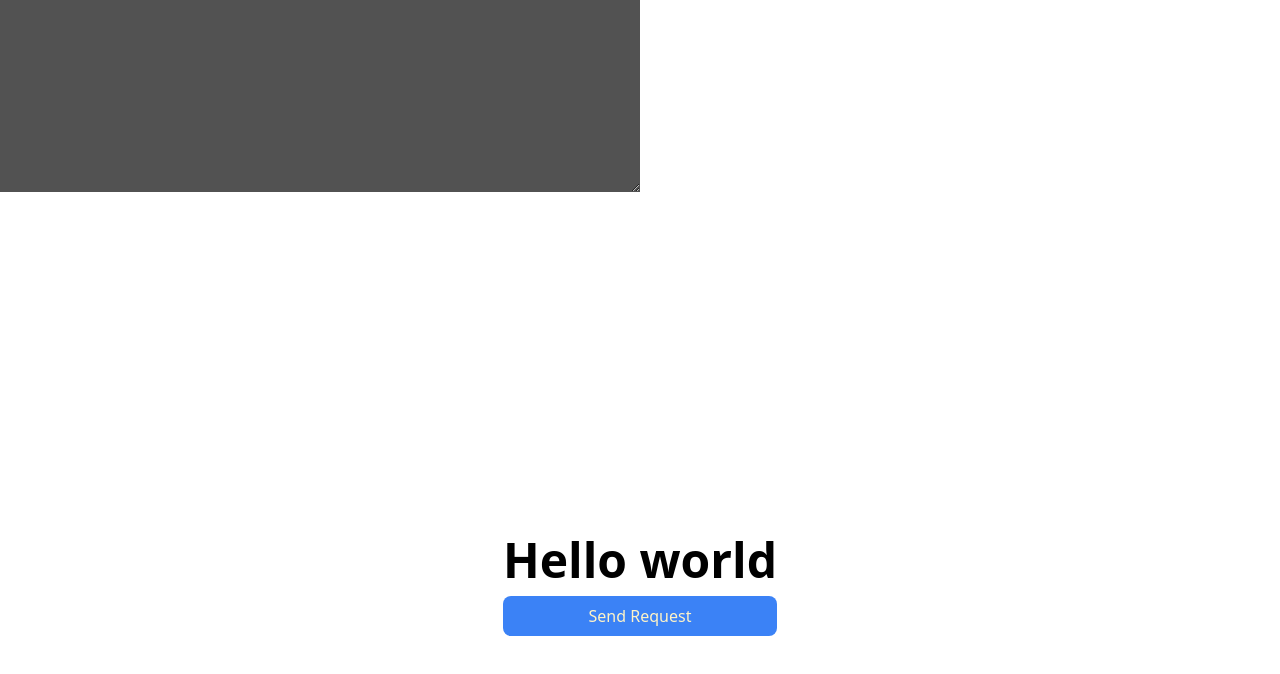
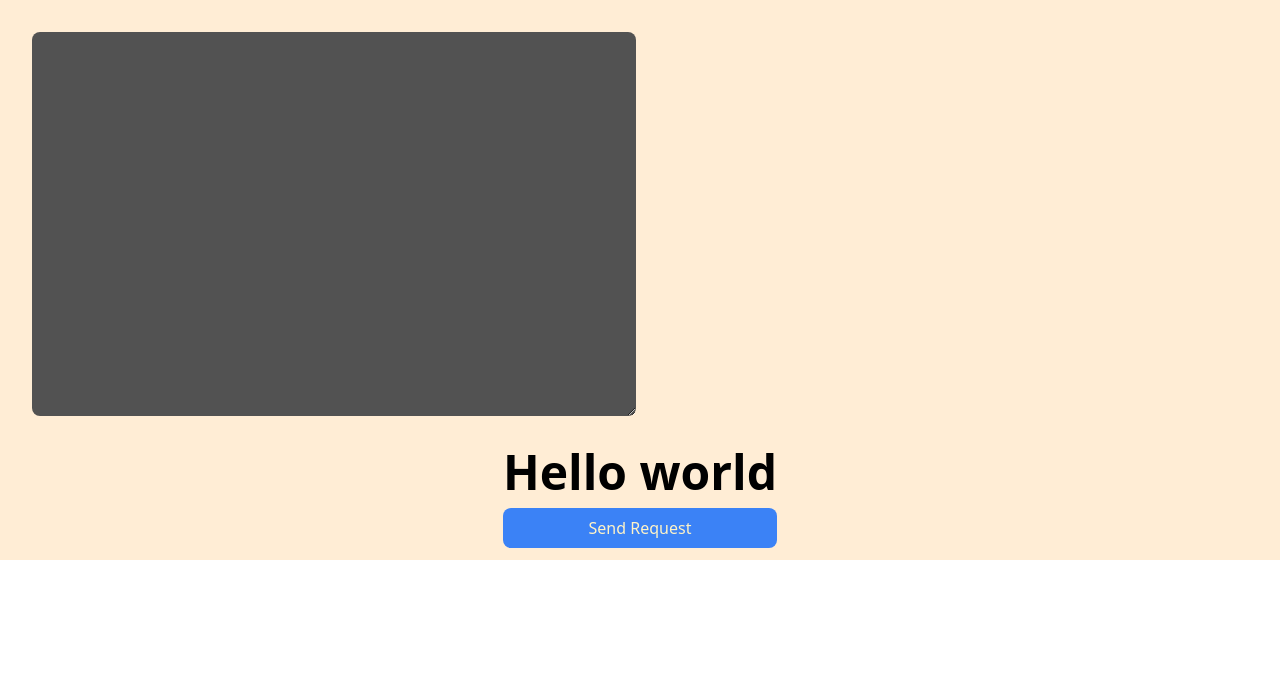
Before and after one commit to WukoSiric/fastmark, a Vue app in the folder client/: page / in a window 1280 px wide. Shown: the top 674 px of the page. Built offline with nearby package versions, Linux system fonts and the light colour scheme.

Commit message:
Removed markdown2

```diff
--- a/client/src/App.vue
+++ b/client/src/App.vue
@@ -14,6 +14,7 @@ export default {
       const response = await fetch('http://localhost:5001/markdown')
       if (response.ok) {
         this.content = await response.text()
+        this.content = marked(this.content)
       } else {
         this.content = 'Error'
       }
@@ -26,21 +27,28 @@ export default {
 </script>
 
 <template>
-  <div class="grid grid-cols-2">
+  <div class="bg-orange-100">
+    <div class="grid grid-cols-2 gap-2 p-8">
       <textarea
         v-model="userInput"
         @input="updatePreview"
-      class="h-48 bg-neutral-600 p-2 text-white"
+        class="min-h-96 rounded-lg bg-neutral-600 p-2 font-mono text-white"
       ></textarea>
-    <div class="prose" v-html="parsed"></div>
+      <div class="prose font-serif" v-html="parsed"></div>
     </div>
-  <div class="grid h-screen place-content-center gap-3">
+    <div class="grid place-content-center gap-3">
       <h1 class="flex text-5xl font-bold">Hello world</h1>
       <button @click="sendRequest" class="rounded-lg bg-blue-500 p-2 font-medium text-amber-100">
         Send Request
       </button>
       <div class="prose" v-html="content"></div>
     </div>
+  </div>
 </template>
 
-<style></style>
+<style>
+body {
+  margin: 0;
+  padding: 0;
+}
+</style>
```
Also changed, not shown: 2 other files (tests, documents, lock files or other folders). Lines whose indentation alone changed are shown as unchanged.
